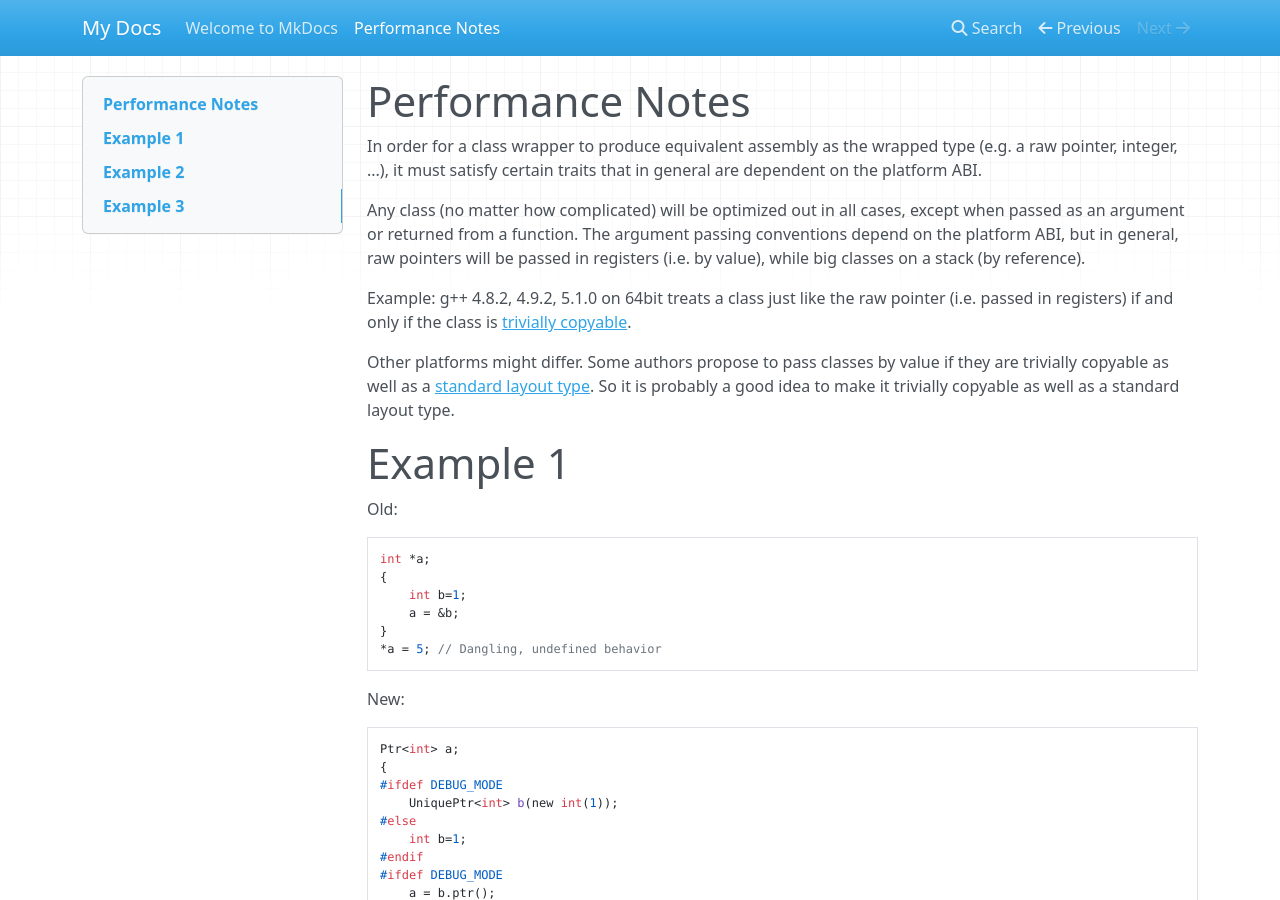
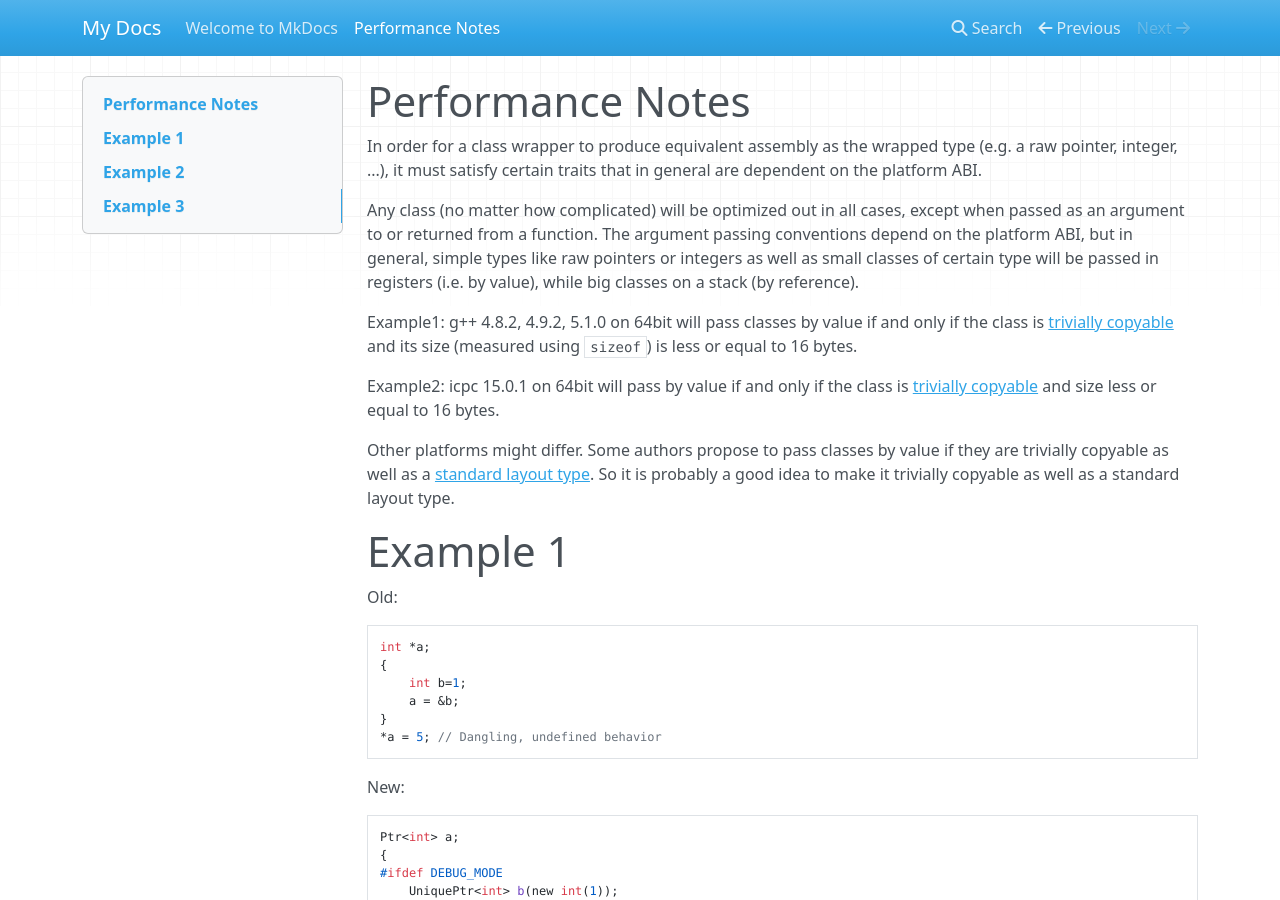
Before and after one commit to certik/cpp_practices, an MkDocs documentation site: the page built from docs/Ptr.md, in a window 1280 px wide and 900 px high. Built offline with MkDocs 1.6.1, drawn with Linux system fonts in a browser that asks for light colours; nearby versions of some CDN libraries.

Commit message:
Clarify the passing conventions

```diff
--- a/docs/Ptr.md
+++ b/docs/Ptr.md
@@ -5,15 +5,22 @@ In order for a class wrapper to produce equivalent assembly as the wrapped type
 general are dependent on the platform ABI.
 
 Any class (no matter how complicated) will be optimized out in all cases,
-except when passed as an argument or returned from a function. The argument
-passing conventions depend on the platform ABI, but in general, raw pointers
-will be passed in registers (i.e. by value), while big classes on a stack (by
+except when passed as an argument to or returned from a function. The argument
+passing conventions depend on the platform ABI, but in general, simple types
+like raw pointers or integers as well as small classes of certain type will be
+passed in registers (i.e. by value), while big classes on a stack (by
 reference).
 
-Example: g++ 4.8.2, 4.9.2, 5.1.0 on 64bit treats a class just like the raw
-pointer (i.e. passed in registers) if and only if the class is
+Example1: g++ 4.8.2, 4.9.2, 5.1.0 on 64bit will pass classes by value if and
+only if the class is
 [trivially
-copyable](http://en.cppreference.com/w/cpp/concept/TriviallyCopyable).
+copyable](http://en.cppreference.com/w/cpp/concept/TriviallyCopyable) and its
+size (measured using `sizeof`) is less or equal to 16 bytes.
+
+Example2: icpc 15.0.1 on 64bit will pass by value if and only if the class is
+[trivially
+copyable](http://en.cppreference.com/w/cpp/concept/TriviallyCopyable) and size
+less or equal to 16 bytes.
 
 Other platforms might differ. Some authors propose to pass classes by value if
 they are trivially copyable as well as a [standard layout
```
